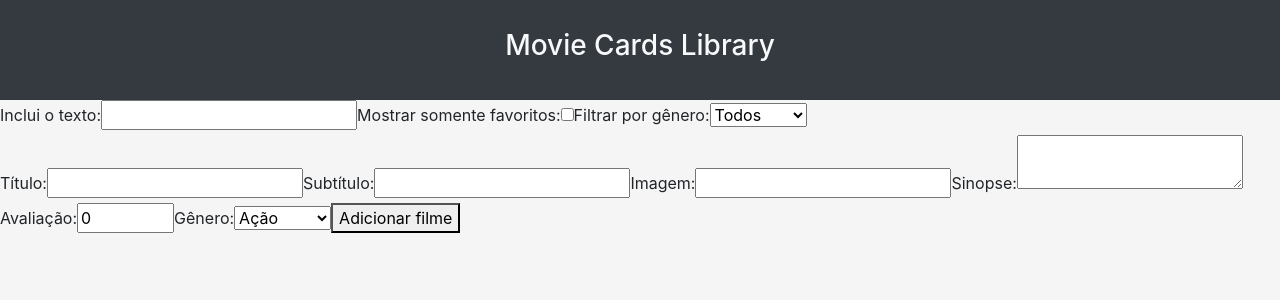
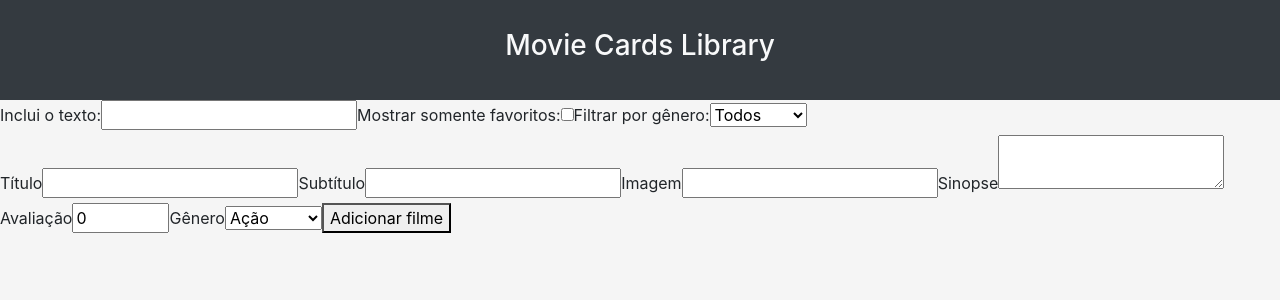
Before and after one commit to tryber/sd-04-block12-project-movie-card-library-stateful, a React (Create React App) app: page / in a window 1280 px wide. Shown: the top 300 px of the page. Built offline with nearby package versions, Linux system fonts and the light colour scheme.

Commit message:
Fixed rating issues

```diff
--- a/src/components/AddMovie.jsx
+++ b/src/components/AddMovie.jsx
@@ -16,7 +16,8 @@ class AddMovie extends React.Component {
   }
 
   onClickSubmit() {
-    this.props.onClick(this.state);
+    const onClick = this.props.onClick;
+    onClick(this.state);
     this.setState(initialState);
   }
 
@@ -32,39 +33,39 @@ class AddMovie extends React.Component {
 
     return (
       <form>
-        <label>Título:</label>
+        <label>Título</label>
         <input
           type="text"
           onChange={(e) => this.setState({ title: e.target.value, })}
           value={title}
         ></input>
-        <label>Subtítulo:</label>
+        <label>Subtítulo</label>
         <input
           type="text"
           onChange={(e) => this.setState({ subtitle: e.target.value, })}
           value={subtitle}
         ></input>
-        <label>Imagem:</label>
+        <label>Imagem</label>
         <input
           type="text"
           onChange={(e) => this.setState({ imagePath: e.target.value, })}
           value={imagePath}
         ></input>
-        <label>Sinopse:</label>
+        <label>Sinopse</label>
         <textarea
           onChange={(e) => this.setState({ storyline: e.target.value, })}
           value={storyline}
         ></textarea>
-        <label>Avaliação:</label>
+        <label>Avaliação</label>
         <input
           type="number"
           min="0"
           max="5"
           step="0.1"
-          onChange={(e) => this.setState({ rating: e.target.value, })}
+          onChange={(e) => this.setState({ rating: parseFloat(e.target.value), })}
           value={rating}
         ></input>
-        <label>Gênero:</label>
+        <label>Gênero</label>
         <select
           onChange={(e) => this.setState({ genre: e.target.value, })}
           value={genre}
```
